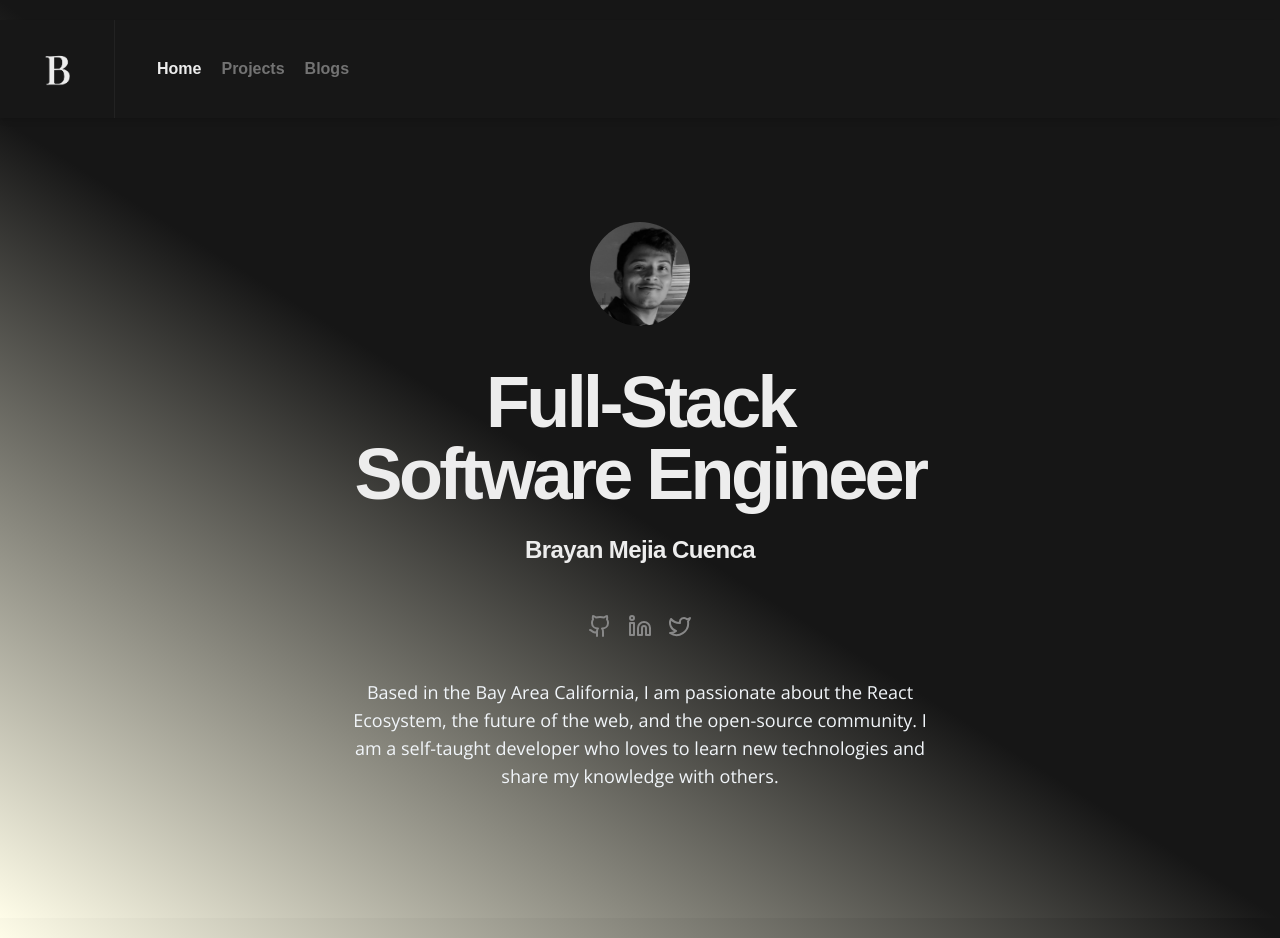
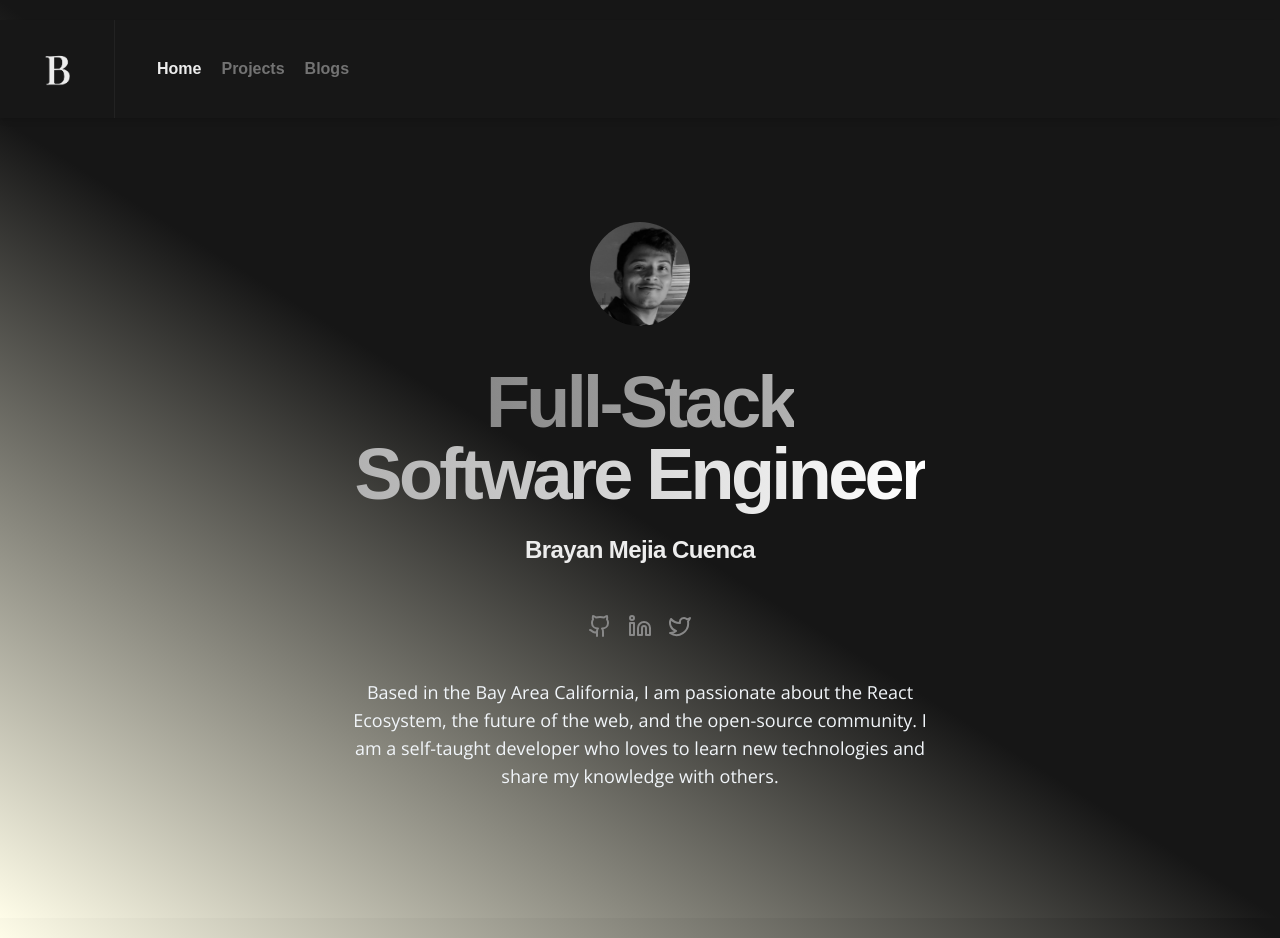
Before and after one commit to Mejiabrayan/portfolio-website, a Next.js app: page / in a window 1280 px wide. Built offline with nearby package versions, Linux system fonts and the light colour scheme; a web font is replaced by a local one.

Commit message:
added gradient style to title for a more dramatic look, apple inspired

```diff
--- a/src/app/page.tsx
+++ b/src/app/page.tsx
@@ -35,11 +35,14 @@ export default function Home() {
             size='lg'
             className='text-center lg:text-center mt-4 tracking-tighter'
           >
-            {title()}
+            <span className='bg-gradient-to-r from-gray-400 to-white text-transparent bg-clip-text'>
+              {title()}
+            </span>
           </LargeHeading>
+
           <Subheading
             size='sm'
-            className='text-center lg:text-left tracking-tight'
+            className='text-center lg:text-left tracking-tight font-semibold'
           >
             {name}
           </Subheading>
@@ -79,45 +82,6 @@ export default function Home() {
               {aboutMe()}
             </Paragraph>
           </div>
-          {/* <div className='flex flex-col items-center justify-center mt-8'>
-            <h2 className='text-2xl font-bold mb-4'>My Projects</h2>
-            <div className='flex flex-wrap justify-center gap-4'>
-              <div className='bg-white rounded-lg shadow-md p-4 max-w-xs'>
-                <h3 className='text-lg font-semibold mb-2'>Project 1</h3>
-                <p className='text-gray-100'>
-                  Lorem ipsum dolor sit amet, consectetur adipiscing elit. Duis
-                  ut leo eget odio vestibulum feugiat.
-                </p>
-                <a
-
-                  href='#'
-                  className='text-blue-600 hover:underline mt-2'
-                >
-                  View Project
-                </a>
-              </div>
-              <div className='bg-white rounded-lg shadow-md p-4 max-w-xs'>
-                <h3 className='text-lg font-semibold mb-2'>Project 2</h3>
-                <p className='text-gray-600'>
-                  Lorem ipsum dolor sit amet, consectetur adipiscing elit. Duis
-                  ut leo eget odio vestibulum feugiat.
-                </p>
-                <a href='#' className='text-blue-600 hover:underline mt-2'>
-                  View Project
-                </a>
-              </div>
-              <div className='bg-white rounded-lg shadow-md p-4 max-w-xs'>
-                <h3 className='text-lg font-semibold mb-2'>Project 3</h3>
-                <p className='text-gray-600'>
-                  Lorem ipsum dolor sit amet, consectetur adipiscing elit. Duis
-                  ut leo eget odio vestibulum feugiat.
-                </p>
-                <a href='#' className='text-blue-600 hover:underline mt-2'>
-                  View Project
-                </a>
-              </div>
-            </div>
-          </div> */}
         </div>
       </div>
     </div>
```
